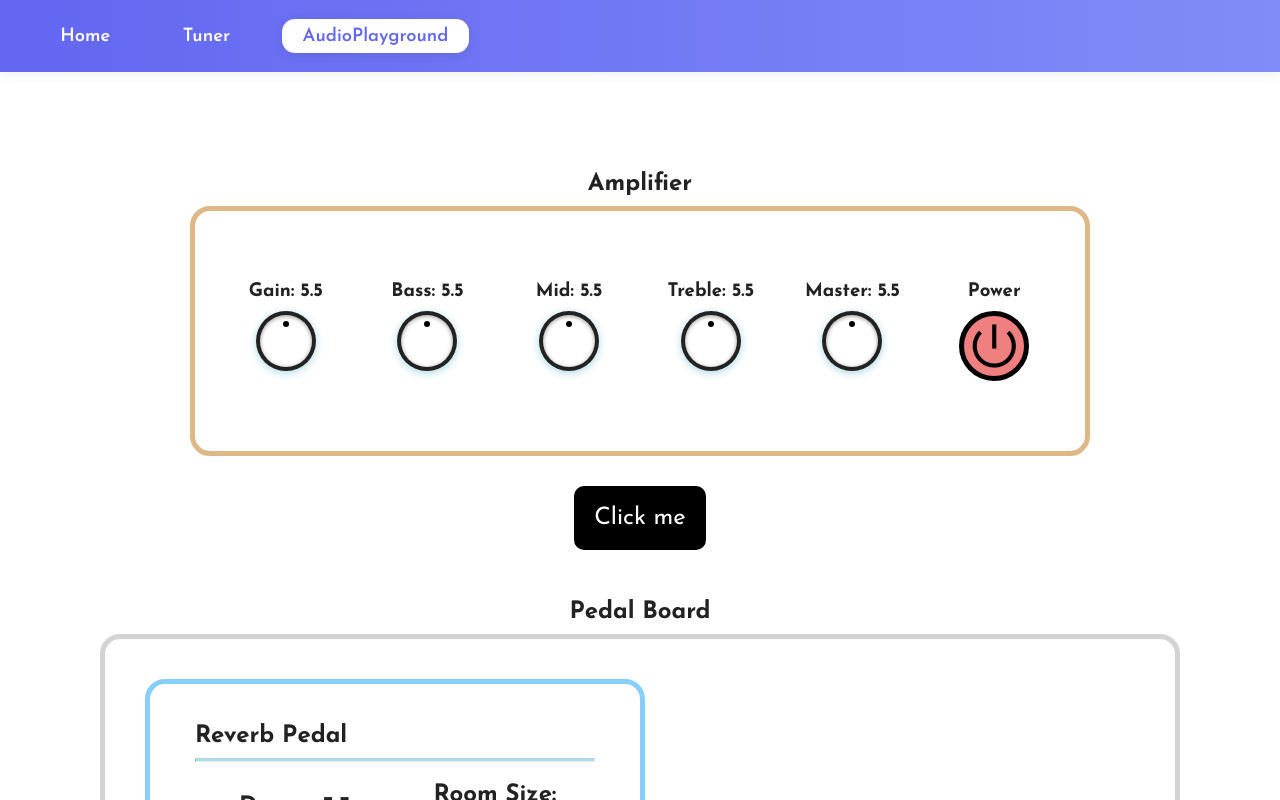
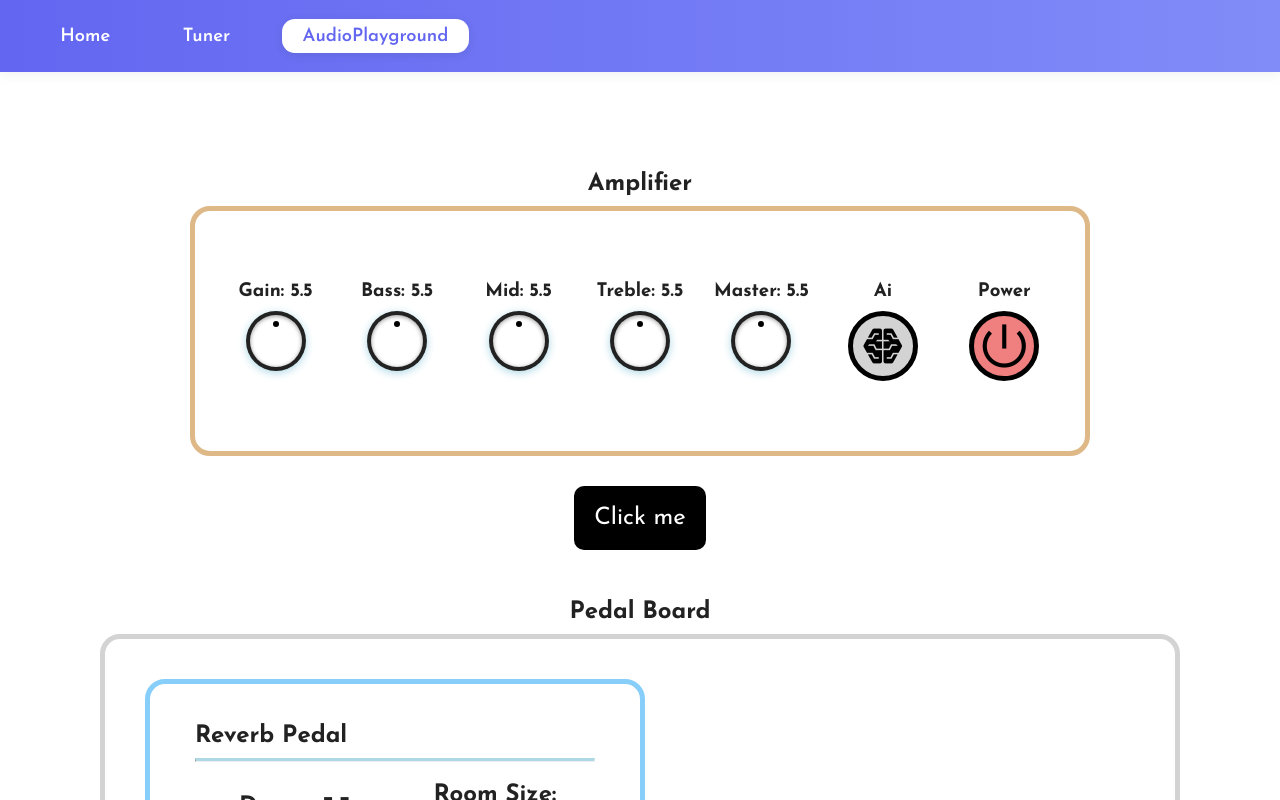
Before and after one commit to maksymilianPadalak/cloud, a Vue app: page /audio-playground in a window 1280 px wide. Shown: the top 800 px of the page. Built offline with nearby package versions, Linux system fonts and the light colour scheme; no server answers.

Commit message:
Create MusicUnitButton shared component

```diff
--- a/index.html
+++ b/index.html
@@ -11,12 +11,7 @@
     />
     <link
       rel="stylesheet"
-      href="https://fonts.googleapis.com/css2?family=Material+Symbols+Outlined:opsz,wght,FILL,GRAD@20..48,100..700,0..1,-50..200&icon_names=power_settings_new"
-    />
-
-    <link
-      rel="stylesheet"
-      href="https://fonts.googleapis.com/css2?family=Material+Symbols+Outlined:opsz,wght,FILL,GRAD@20..48,100..700,0..1,-50..200&icon_names=power_settings_new"
+      href="https://fonts.googleapis.com/css2?family=Material+Symbols+Outlined:opsz,wght,FILL,GRAD@20..48,100..700,0..1,-50..200"
     />
 
     <meta name="viewport" content="width=device-width, initial-scale=1.0" />
--- a/src/components/AmplifierUnit/AmplifierUnit.vue
+++ b/src/components/AmplifierUnit/AmplifierUnit.vue
@@ -21,15 +21,23 @@
       <Knob v-model:effect-parameter="amplifierProcessor.params.master" :class="$style.knobInput" />
     </div>
     <div :class="$style.powerWrapper">
+      <h3>Ai</h3>
+      <MusicUnitButton :class="$style.aiButton" material-symbols-name="network_intelligence" />
+    </div>
+    <div :class="$style.powerWrapper">
       <h3>Power</h3>
-      <PowerButton v-model:is-power-on="amplifierProcessor.params.on" :class="$style.powerButton" />
+      <MusicUnitButton
+        :class="$style.powerButton"
+        material-symbols-name="power_settings_new"
+        v-model:is-power-on="amplifierProcessor.params.on"
+      />
     </div>
   </div>
 </template>
 
 <script setup lang="ts">
 import Knob from '@/components/Knob/Knob.vue'
-import PowerButton from '@/components/PowerButton'
+import MusicUnitButton from '@/components/MusicUnitButton'
 import { useAmplifier } from '@/composables/useAmplifier'
 
 const { amplifierProcessor } = useAmplifier()
@@ -39,7 +47,7 @@ const { amplifierProcessor } = useAmplifier()
 /* TODO: Adjust the UI for mobile/tablet resolutions */
 .root {
   display: grid;
-  grid-template-columns: repeat(6, 1fr);
+  grid-template-columns: repeat(7, 1fr);
   align-items: center;
   border: 5px solid burlywood;
   height: 250px;
@@ -66,7 +74,8 @@ const { amplifierProcessor } = useAmplifier()
   margin: 10px;
 }
 
-.powerButton {
+.powerButton,
+.aiButton {
   margin-top: 10px;
 }
 </style>
--- a/src/components/EffectPedal/EffectPedal.vue
+++ b/src/components/EffectPedal/EffectPedal.vue
@@ -6,12 +6,12 @@
       <slot />
     </div>
 
-    <PowerButton v-model:is-power-on="isPowerOn" />
+    <MusicUnitButton material-symbols-name="power_settings_new" v-model:is-power-on="isPowerOn" />
   </div>
 </template>
 
 <script setup lang="ts">
-import PowerButton from '@/components/PowerButton'
+import MusicUnitButton from '@/components/MusicUnitButton'
 
 defineProps<{
   title: string
--- a/src/components/PowerButton/PowerButton.vue
+++ b/src/components/MusicUnitButton/MusicUnitButton.vue
@@ -1,18 +1,24 @@
 <template>
   <span
-    :class="[$style.powerIcon, 'material-symbols-outlined', { [$style.isPowerOn]: isPowerOn }]"
+    :class="[$style.musicUnitIcon, `material-symbols-outlined`, { [$style.isPowerOn]: isPowerOn }]"
     @click="isPowerOn = !isPowerOn"
   >
-    power_settings_new
+    {{ materialSymbolsName }}
   </span>
 </template>
 
 <script setup lang="ts">
+defineProps<{
+  //Name of the material symbols icon
+  //Icons: https://fonts.google.com/icons?icon.size=24&icon.color=%231f1f1f
+  materialSymbolsName: string
+}>()
+
 const isPowerOn = defineModel<boolean>('isPowerOn', { default: false })
 </script>
 
 <style module>
-.powerIcon {
+.musicUnitIcon {
   font-size: 50px;
   color: black;
   cursor: pointer;
@@ -26,12 +32,12 @@ const isPowerOn = defineModel<boolean>('isPowerOn', { default: false })
     background-color 0.2s ease,
     transform 0.2s ease;
 
+  &:hover {
+    transform: scale(1.05);
+  }
+
   &.isPowerOn {
     background-color: lightcoral;
   }
-
-  &:hover {
-    transform: scale(1.05);
-  }
 }
 </style>
--- /dev/null
+++ b/src/components/MusicUnitButton/index.ts
@@ -0,0 +1 @@
+export { default } from './MusicUnitButton.vue'
--- a/src/components/PowerButton/index.ts
+++ /dev/null
@@ -1 +0,0 @@
-export { default } from './PowerButton.vue'
```
